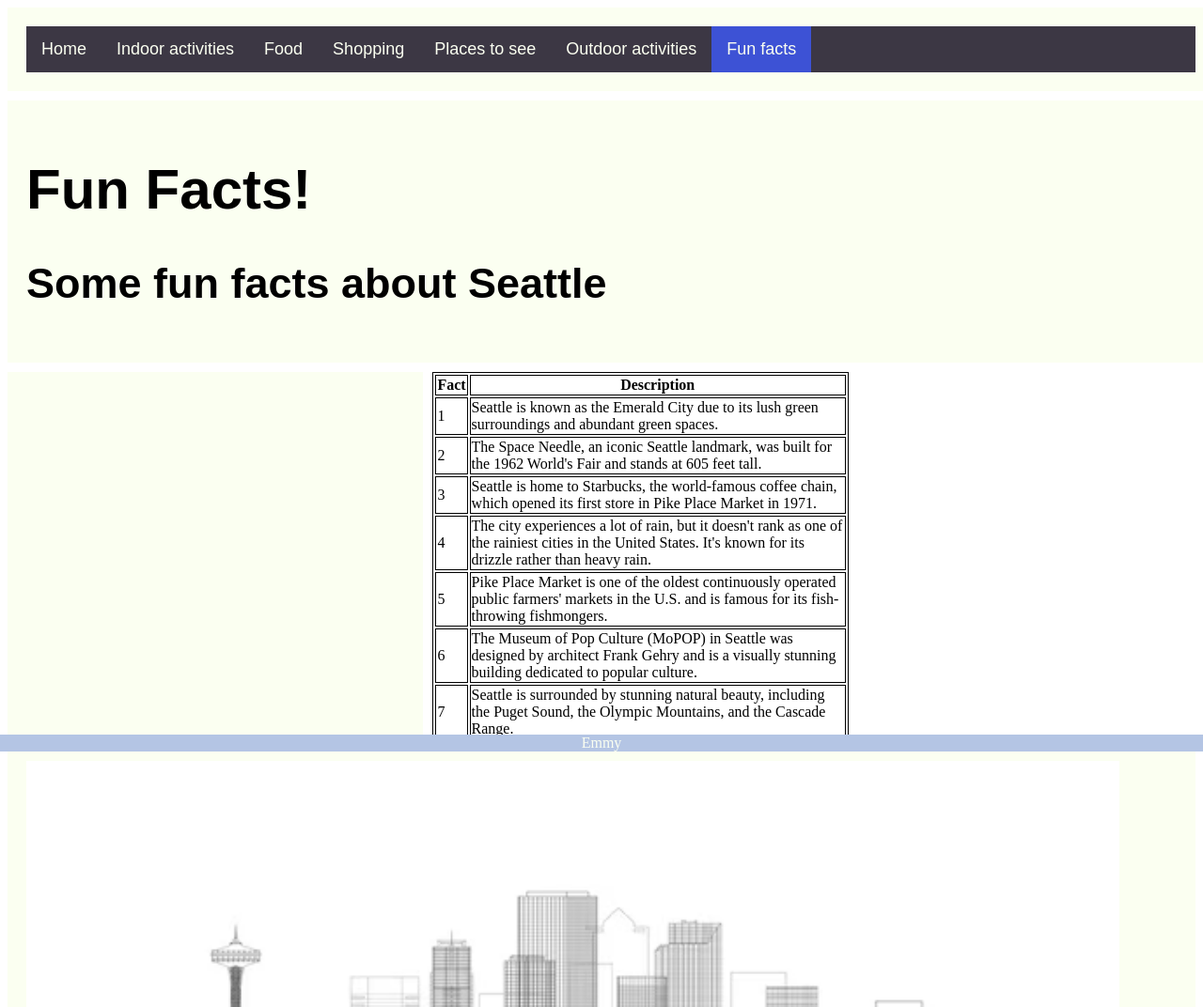
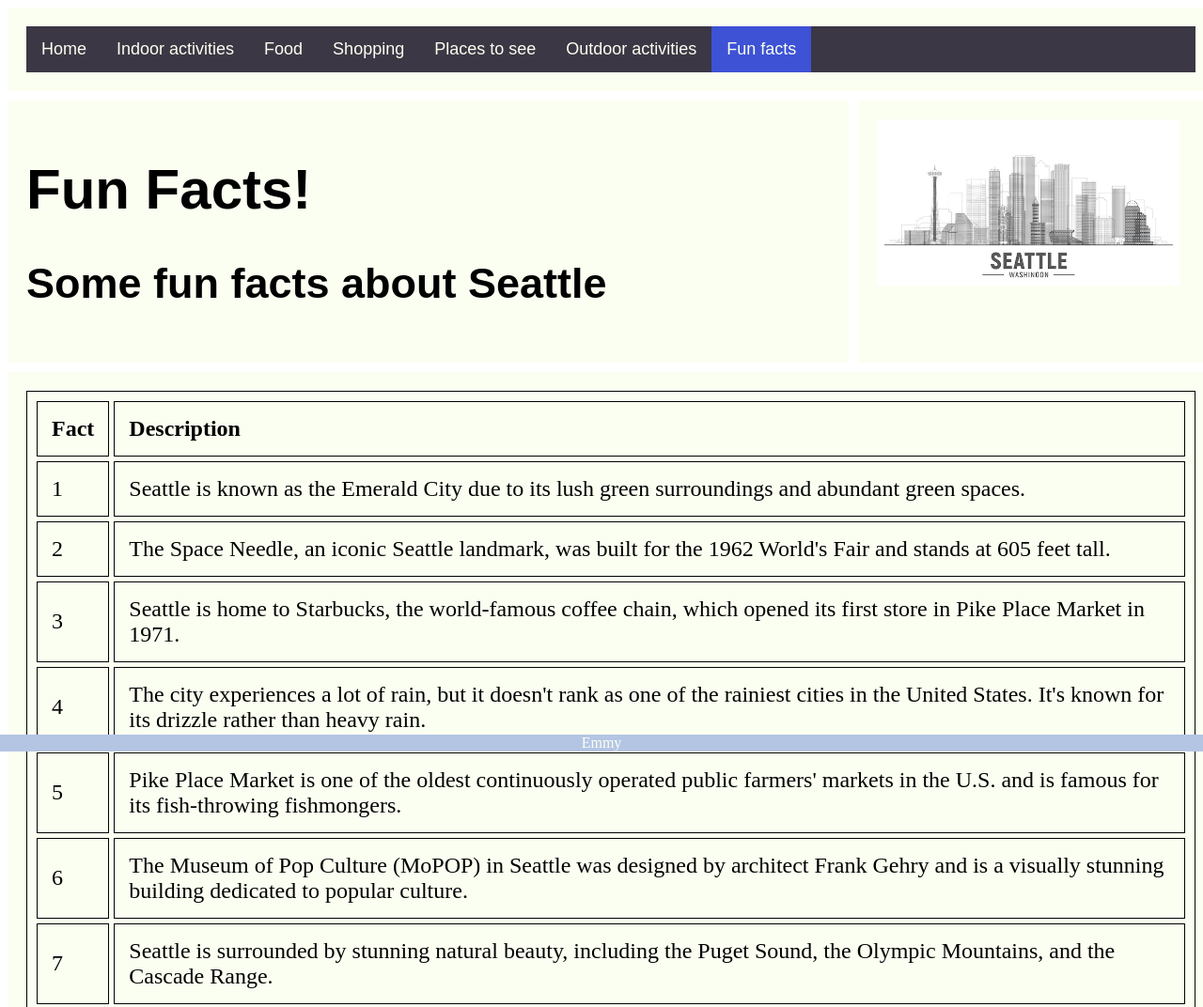
Before and after one commit to CocoRat/cocorat.github.io, a plain HTML site: page ma-groupproject/funfacts.html in a window 1280 px wide. Shown: the top 1072 px of the page at 94% size. Drawn offline with Linux system fonts and the light colour scheme; a web font is replaced by a local one.

Commit message:
fixed table in funfacts

```diff
--- a/ma-groupproject/funfacts.html
+++ b/ma-groupproject/funfacts.html
@@ -9,18 +9,35 @@
     <link rel="stylesheet" href="https://use.typekit.net/lia0lti.css">
     <style>
         .intro {
-            grid-column: 1/ span 3;
+            grid-column: 1/ span 2;
             grid-row: 2;
         }
 
         .textfacts {
-            grid-column: 1/ span 1;
+            grid-column: 1/ span 3;
             grid-row: 3;
         }
 
         .skylineimg {
-            grid-column: 1/ span 3;
-            grid-row: 6;
+            grid-column: 3/ span 1;
+            grid-row: 2;
+        }
+
+        table{
+            width: 100%;
+            padding: 5px;
+            border-collapse: separate;
+            border-spacing: 5px;
+
+        }
+
+        td,th{
+            padding: 15px;
+        }
+
+
+        #biggertext{
+            font-size: 24px;
         }
     </style>
 </head>
@@ -42,7 +59,7 @@
             <h2>Some fun facts about Seattle</h2>
 
         </div>
-        <div class="grid-item textfacts"></div>
+        <div class="grid-item textfacts" id="biggertext">
             <table style="width:100%">
                 <tr>
                     <th>Fact</th>
@@ -79,6 +96,7 @@
               </table>
         </div>
 
+
         <div class="grid-item skylineimg">
             <img style="width: 95%;" src="images/skyline.avif" alt="">
         </div>
```
